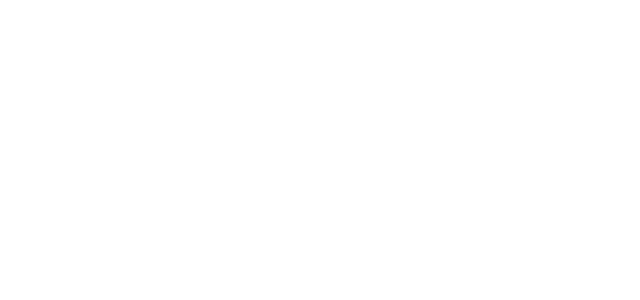
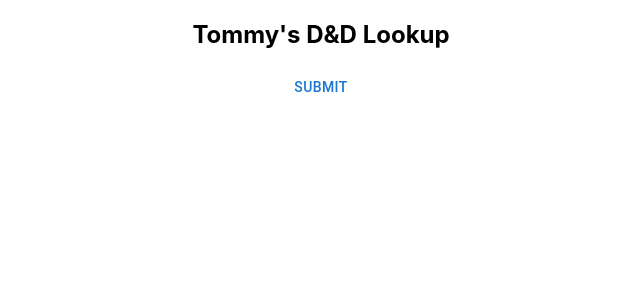
Before and after one commit to zombietommie/tommy-dnd-lookup, a React (Create React App) app: page / in a window 1280 px wide. Shown: the top 300 px of the page, without its empty margins (319-959 px from the left). Built offline with nearby package versions, Linux system fonts and the light colour scheme.

Commit message:
finally got the material design to work
instead of using the link to install the dependencies on website, go to github for full details

```diff
--- a/package.json
+++ b/package.json
@@ -3,6 +3,9 @@
   "version": "0.1.0",
   "private": true,
   "dependencies": {
+    "@emotion/react": "^11.4.1",
+    "@emotion/styled": "^11.3.0",
+    "@mui/material": "^5.0.0",
     "@testing-library/jest-dom": "^5.14.1",
     "@testing-library/react": "^11.2.7",
     "@testing-library/user-event": "^12.8.3",
--- a/src/App.js
+++ b/src/App.js
@@ -1,7 +1,13 @@
+import { Button } from "@mui/material";
 import "./App.css";
 
 function App() {
-    return <div className="App"></div>;
+    return (
+        <div className="App">
+            <h2>Tommy's D&D Lookup</h2>
+            <Button>Submit</Button>
+        </div>
+    );
 }
 
 export default App;
```
Also changed, not shown: 1 other file (tests, documents, lock files or other folders).
